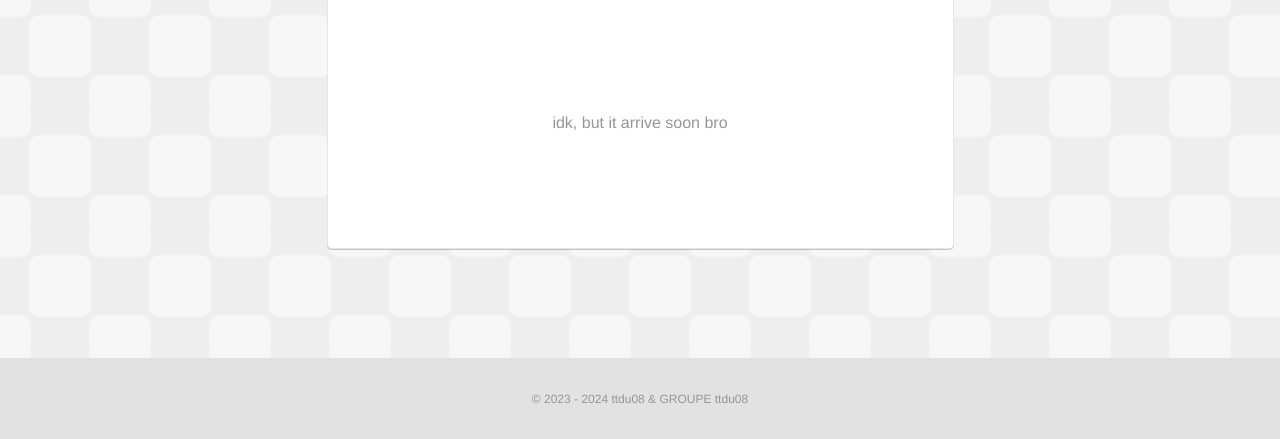
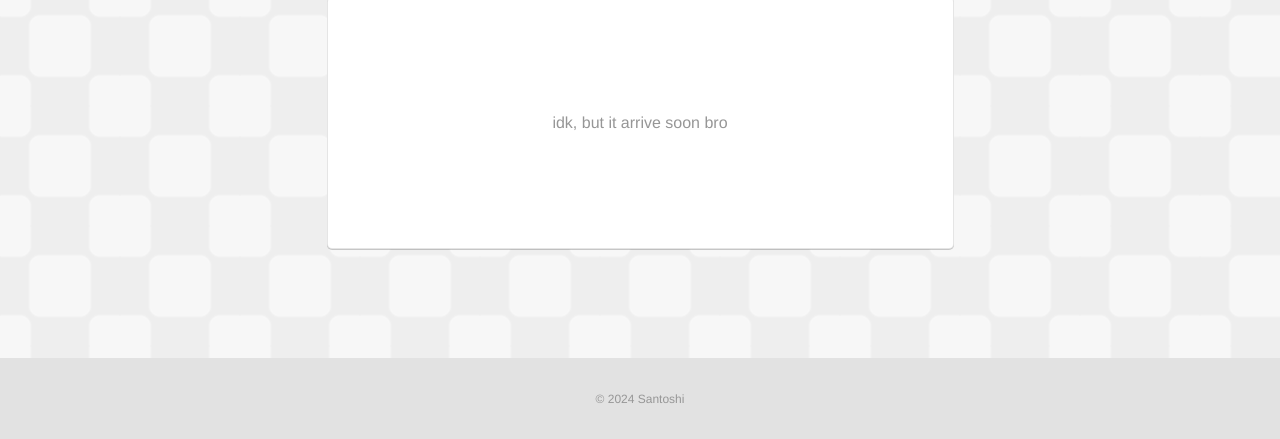
Before and after one commit to SantoshiWantToDev/content, a plain HTML site: page index.html in a window 1280 px wide. Shown: the part 374-813 px from the top of the page. Drawn offline with Linux system fonts and the light colour scheme.

Commit message:
Update index.html

```diff
--- a/index.html
+++ b/index.html
@@ -63,7 +63,7 @@
       <div id="footer">
         <div id="footer-inner">
           <div class="link-container">
-            <p id="copyright"><a href="https://ttdu08.fr/">© 2023 - 2024 ttdu08 &amp; GROUPE ttdu08</a></p>
+            <p id="copyright"><a href="https://ttdu08.fr/">© 2024 Santoshi</a></p>
           </div>
         </div>
       </div>
```
